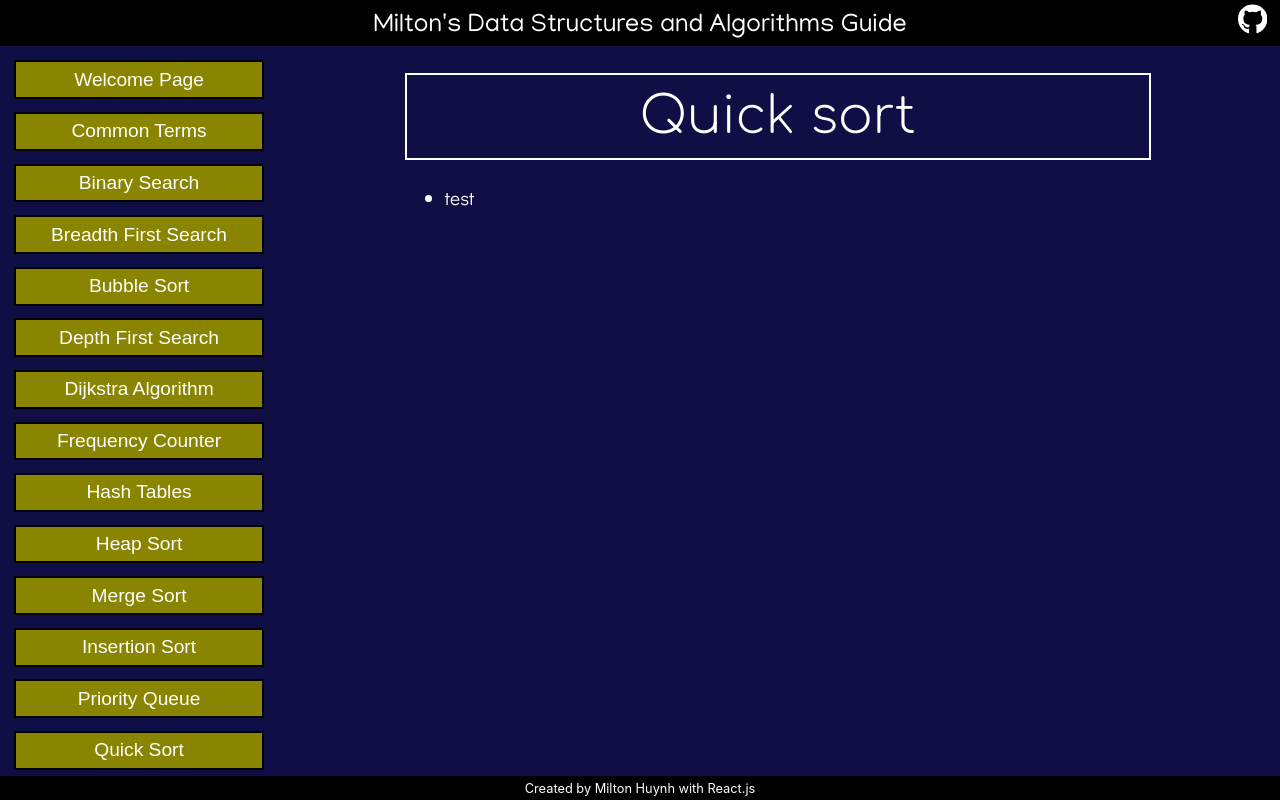
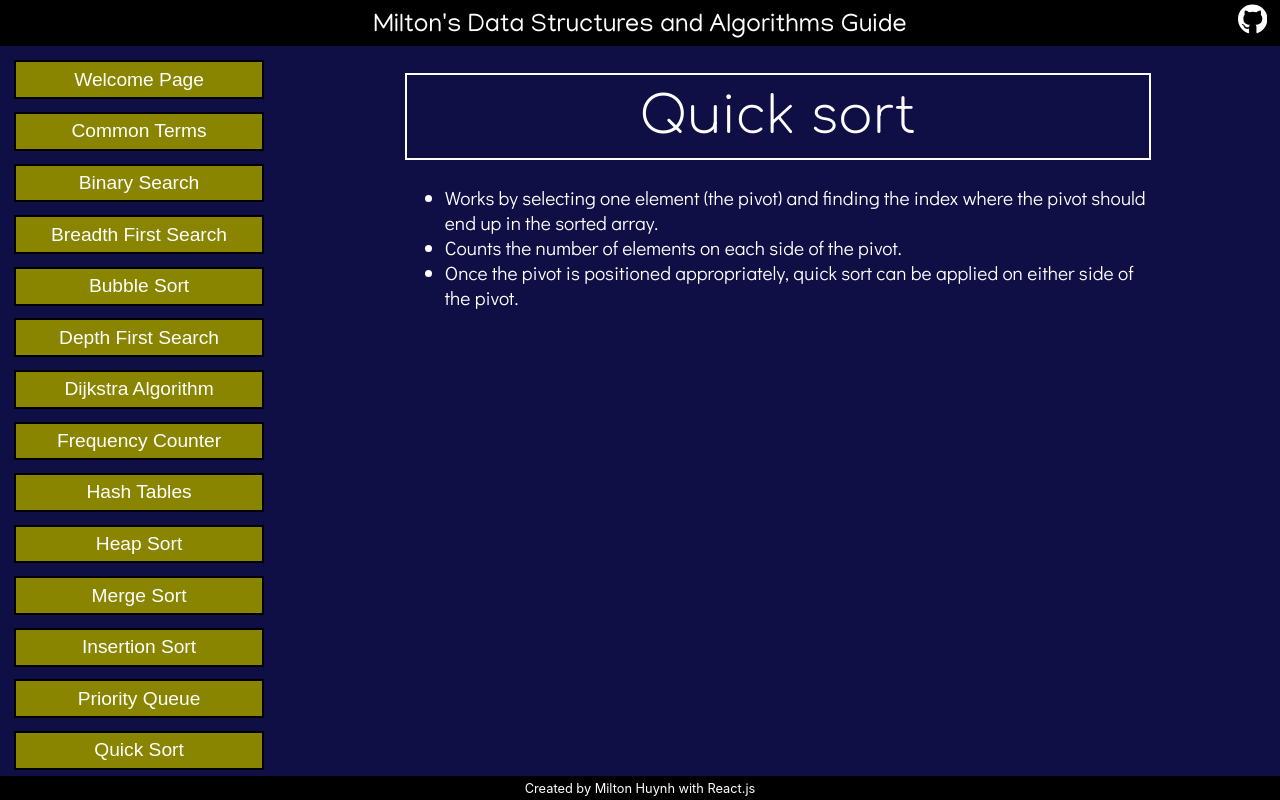
Before and after one commit to miltonhuynh/DSA-guide, a React (Create React App) app in the folder app/: page /DSA-guide/QuickSort in a window 1280 px wide. Built offline with nearby package versions, Linux system fonts and the light colour scheme; a web font is replaced by a local one.

Commit message:
Added more details for quick sort

```diff
--- a/app/src/Concepts/BubbleSort.js
+++ b/app/src/Concepts/BubbleSort.js
@@ -22,10 +22,10 @@ export default function BubbleSort() {
       <div class="Container">
         <div class="font-m">
           <ul>
-            <li><div>Bubble Sort is the simplest sorting algorithm that works by repeatedly swapping the adjacent elements if they are in the wrong order.</div></li><br/>
-            <li><div>This algorithm is not suitable for large data sets as its average and worst case time complexity is quite high.</div></li><br/>
-            <li><div>With each iteration, the largest number "bubbles" to the top.</div></li><br/>
-            <li><div>Implementation steps:</div></li>
+            <li>Bubble Sort is the simplest sorting algorithm that works by repeatedly swapping the adjacent elements if they are in the wrong order.</li><br/>
+            <li>This algorithm is not suitable for large data sets as its average and worst case time complexity is quite high.</li><br/>
+            <li>With each iteration, the largest number "bubbles" to the top.</li><br/>
+            <li>Implementation steps:</li>
             <div class="indent font-sm">
               <div>1) Start looping with a variable called i at the end of the array towards the beginning.</div>
               <div>2) Start an inner loop with a variable called j from the beginning until i - 1</div>
--- a/app/src/Concepts/QuickSort.js
+++ b/app/src/Concepts/QuickSort.js
@@ -7,7 +7,9 @@ export default function QuickSort() {
       <div class="Container">
         <ul>
           <div class="font-m">
-            <li>test</li>
+            <li>Works by selecting one element (the pivot) and finding the index where the pivot should end up in the sorted array.</li>
+            <li>Counts the number of elements on each side of the pivot.</li>
+            <li>Once the pivot is positioned appropriately, quick sort can be applied on either side of the pivot.</li>
           </div>
         </ul>
       </div>
```
